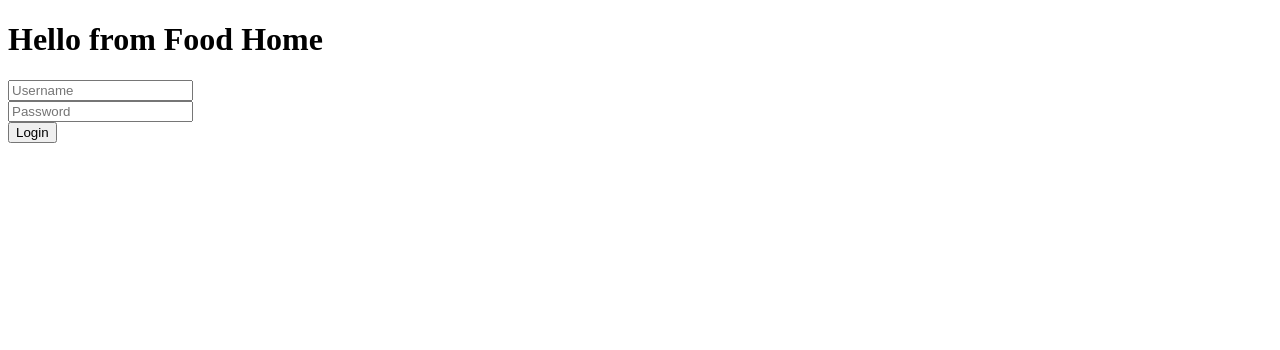
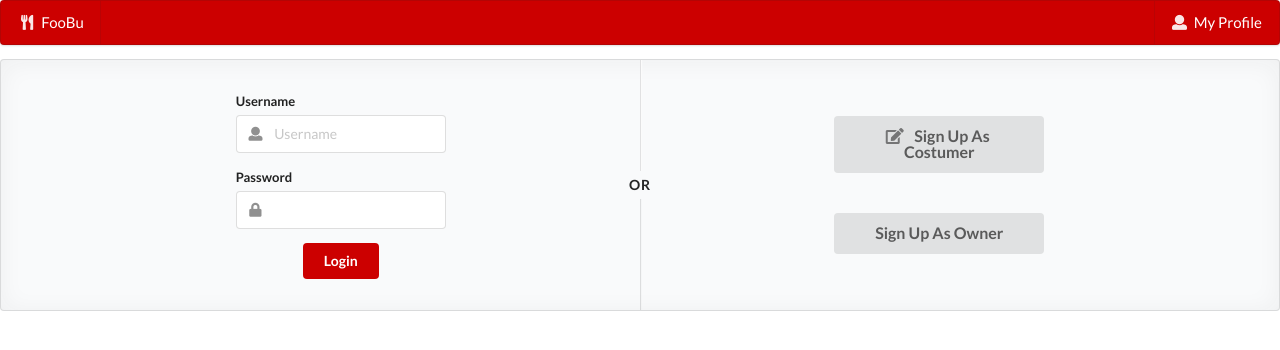
Before and after one commit to rfcabasag/FooBu, a Django app: page /login/ in a window 1280 px wide. Shown: the top 350 px of the page. Run offline with Django 3.2, Linux system fonts and the light colour scheme; some libraries are stand-ins or nearby versions.

Commit message:
Integrated some stuffs @templates.

```diff
--- /dev/null
+++ b/cs165/food/templates/food/base.html
@@ -0,0 +1,21 @@
+<!DOCTYPE html>
+
+<!-- This is the homepage where a list of establishments can be seen-->
+<head>
+    <!--{% load static %}-->
+    <link rel="stylesheet" type="text/css" href="https://cdnjs.cloudflare.com/ajax/libs/semantic-ui/2.4.1/semantic.min.css">
+    <script src="https://cdnjs.cloudflare.com/ajax/libs/jquery/2.1.3/jquery.min.js"></script>
+    <script src="https://cdnjs.cloudflare.com/ajax/libs/semantic-ui/2.4.1/semantic.min.js"></script>
+    <title>Food Home</title>
+</head>
+
+<body>
+
+    <div class = "ui large menu" style = "background-color: #cc0000">
+        <a class = "item" style = "color: #ffffff"><i class = "utensils icon"></i>FooBu</a>
+        <div class = "right menu">
+            <a class = "item" style = "color: #ffffff"><i class = "user icon"></i>My Profile</a>
+        </div>
+    </div>
+    {% block content %} {% endblock %}
+</body>
--- a/cs165/food/templates/food/food-home.html
+++ b/cs165/food/templates/food/food-home.html
@@ -1,11 +1,22 @@
-<!DOCTYPE html>
-<html>
-<head>
-    <title> Food Home </title>
-</head>
+{% extends "food/base.html" %}
 
-<body>
-    <h1> Hello from Food Home </h1>
-    {% block content %}{% endblock %}
-</body>
-</html>
+{% block content %}
+    <h1>Food Establishments Around UP</h1>
+    <div class = "ui segments">
+        {% if est_list %}
+            {% for est in est_list %}
+                <a href="announcement/scholarship_post/{{ post.id }}" style="color:inherit; text-decoration: none">
+                    <div class="ui segment">
+                        <h3 style = "margin: 0; padding: 0">{{ est.name }}</h3>
+                        <h4>{{ est.desc }}</h4>
+                        <h5>{{ est.rating }}</h5>
+                    </div>
+                </a>
+            {% endfor %}
+        {% else %}
+            <div class="ui segment">
+                <p>No announcements</p>
+            </div>
+        {% endif %}
+    </div>
+{% endblock %}
--- a/cs165/food/templates/food/login.html
+++ b/cs165/food/templates/food/login.html
@@ -1,13 +1,42 @@
-{% extends "food/food-home.html" %}
+{% extends "food/base.html" %}
+
 {% block content %}
-<form method="POST">
-    {% csrf_token %}
-    <div>
-        <input name="username" placeholder="Username" type="text" />
+<div class="ui placeholder segment">
+    <div class="ui two column very relaxed stackable centered container grid">
+        <div class="column">
+            <form class="ui form" method="POST">
+                {% csrf_token %}
+                <div class="field">
+                    <label>Username</label>
+                    <div class="ui left icon input">
+                        <input name="username" type="text" placeholder="Username">
+                        <i class="user icon"></i>
+                    </div>
+                </div>
+                <div class="field">
+                    <label>Password</label>
+                    <div class="ui left icon input">
+                        <input name="password" type="password">
+                        <i class="lock icon"></i>
+                    </div>
+                </div>
+                <button class="ui submit button" style = "background-color: #cc0000; color: #ffffff" type="submit">Login</button>
+            </form>
+        </div>
+        <div class="middle aligned column">
+            <div class="ui large button" href="{% url 'register' %}">
+                <i class="signup icon"></i>
+                Sign Up As Costumer
+            </div>
+            <br><br>
+            <div class="ui large button" href="{% url 'register' %}>
+                <i class="signup icon"></i>
+                Sign Up As Owner
+            </div>
+        </div>
     </div>
-    <div>
-        <input name="password" placeholder="Password" type="password" />
+    <div class="ui vertical divider">
+        Or
     </div>
-    <button type="submit">Login</button>
-</form>
+</div>
 {% endblock %}
--- a/cs165/food/templates/food/register.html
+++ b/cs165/food/templates/food/register.html
@@ -1,4 +1,4 @@
-{% extends "food/food-home.html" %}
+{% extends "food/base.html" %}
 {% block content %}
 <form method="POST">
     {% csrf_token %}
```
Also changed, not shown: cs165/db.sqlite3.
